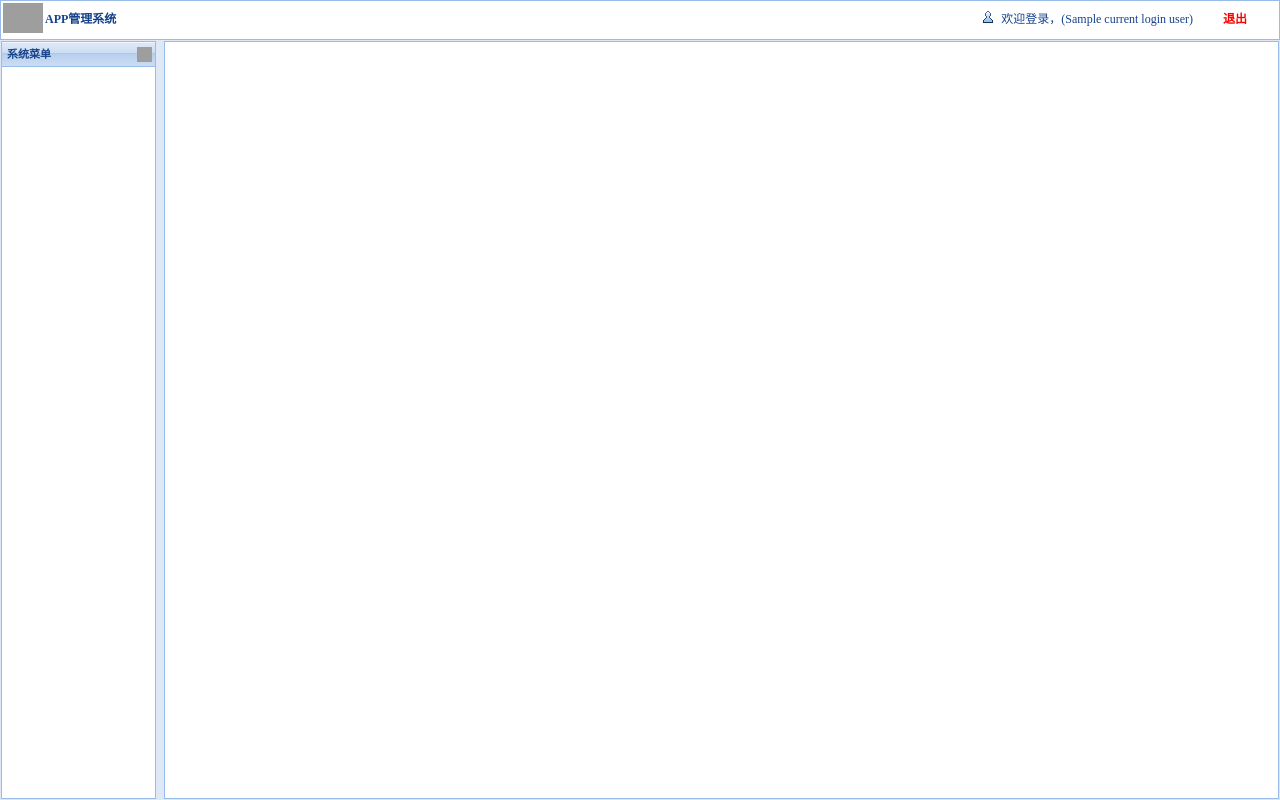
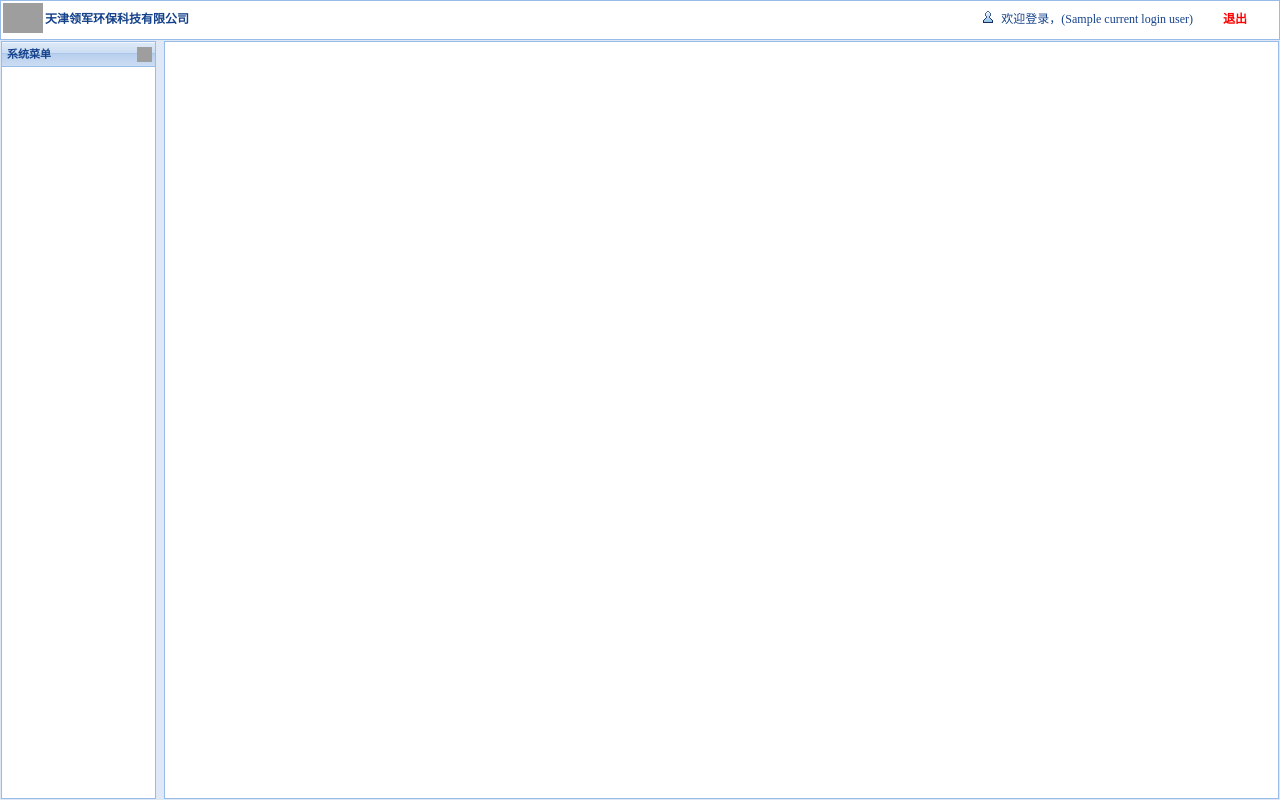
Before and after one commit to haoguowei/app, a Java web app: page /main.jsp in a window 1280 px wide. Run offline with Spring Boot 4, a stand-in JSP engine, Linux system fonts and the light colour scheme; the template is opened without the code that fills it: most values are stand-ins (such as "Sample title", 1, 10 or a date in 2020); the project's own start-up code is not run, and a stand-in starts its controllers and pages; some libraries are stand-ins or nearby versions; grey boxes are pictures that could not be loaded.

Commit message:
天津领军环保科技有限公司

```diff
--- a/app-manager/src/main/webapp/js/member.js
+++ b/app-manager/src/main/webapp/js/member.js
@@ -147,9 +147,6 @@
 							str += genButton("取消禁用",'updateValidUN('+val+')');
 						}
 					}
-
-
-
 					return str;
 				}}
 		]
--- a/app-manager/src/main/webapp/left.jsp
+++ b/app-manager/src/main/webapp/left.jsp
@@ -22,7 +22,7 @@
 			height: document.documentElement.clientHeight,
 			root : {
 				id : 0,
-				text : 'APP管理系统',
+				text : '天津领军环保科技有限公司',
 				href : '#',
 				hrefTarget:'layout_page_right',
 				leaf : false,
--- a/app-manager/src/main/webapp/login.jsp
+++ b/app-manager/src/main/webapp/login.jsp
@@ -20,7 +20,7 @@
 			<div id="right-side" class="inner-login" style="margin-left: 120px;">
 				<div style="margin: 23px 0px 23px 2px; height: 40px; line-height: 40px; overflow: hidden;">
 					<img src="imgs/logo-small.jpg" style="max-width: 40px" />
-					<span style="font-size: 19px;"><strong>APP管理系统</strong></span>
+					<span style="font-size: 19px;"><strong>天津领军环保科技有限公司</strong></span>
 				</div>
 				<div class="u-name" style="text-align: left">
 					<input name="loginName" type="text" id="loginName" tabindex="1" class="username" placeholder="用户名">
--- a/app-manager/src/main/webapp/main.jsp
+++ b/app-manager/src/main/webapp/main.jsp
@@ -21,7 +21,7 @@
 								+'<img src="imgs/logo-small.jpg" style="max-width:50px;max-height:30px;">'
 							+'</td>'
 							+'<td>'
-								+'<b>APP管理系统</b>'
+								+'<b>天津领军环保科技有限公司</b>'
 							+'</td>'
 							+'<td align="right">'
 								+'<img src="imgs/person.ico" style="margin-right:8px;"/>'
```
